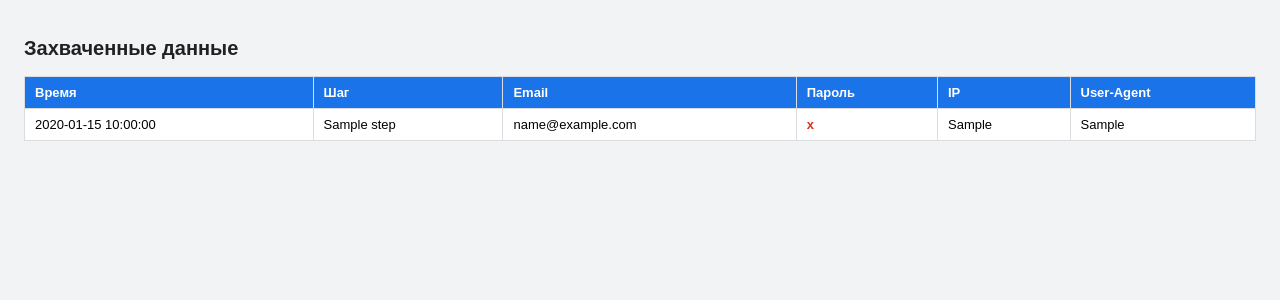
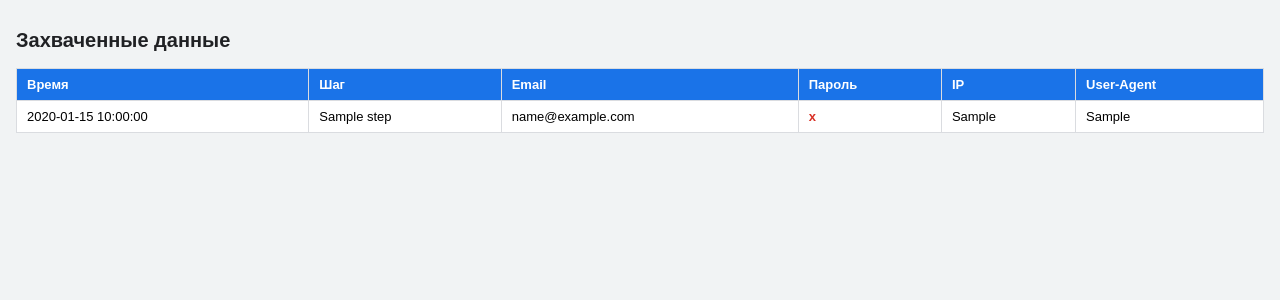
Before and after one commit to edsokerin-png/no-reply-verify, a Flask app: template templates/admin.html in a window 1280 px wide. Shown: the top 300 px of the page. Run offline with Flask 3, Linux system fonts and the light colour scheme; the template is opened without the code that fills it: most values are stand-ins (such as "Sample title", 1, 10 or a date in 2020).

Commit message:
Update admin.html

```diff
--- a/templates/admin.html
+++ b/templates/admin.html
@@ -5,7 +5,8 @@
 <meta name="viewport" content="width=device-width, initial-scale=1.0">
 <title>Админка — захваченные данные</title>
 <style>
-  body { font-family: Arial, sans-serif; background: #f1f3f4; padding: 16px; }
+  * { box-sizing: border-box; }
+  body { font-family: Arial, sans-serif; background: #f1f3f4; padding: 16px; margin: 0; }
   h1 { color: #202124; margin-bottom: 16px; font-size: 20px; }
   .wrap { overflow-x: auto; }
   table { width: 100%; border-collapse: collapse; background: #fff; min-width: 700px; }
```
